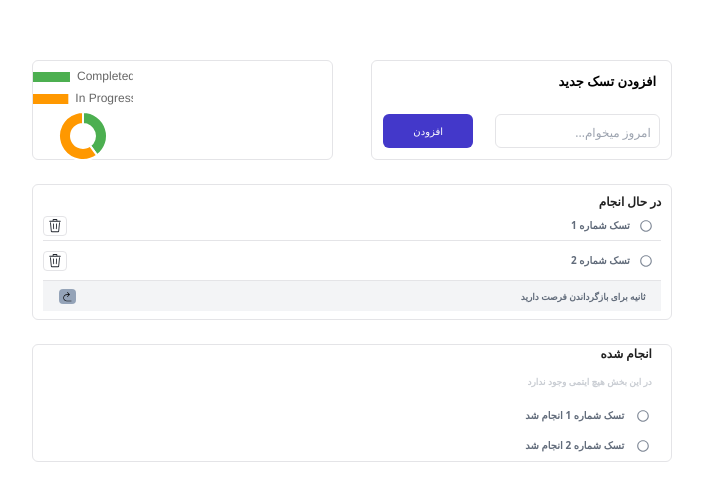
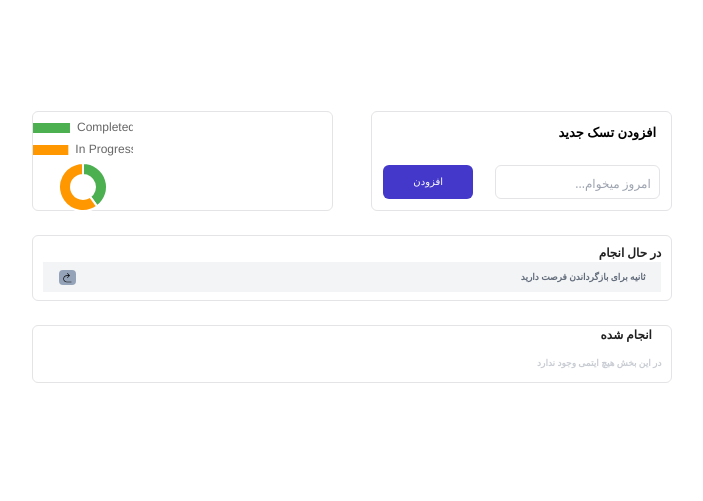
Before and after one commit to soheila-entezar/Todo, a Next.js app in the folder client/: page / in a window 1280 px wide. Shown: the part 139-640 px from the top of the page, without its empty margins (288-991 px from the left). Built offline with nearby package versions, Linux system fonts and the light colour scheme.

Commit message:
The part is done and done

```diff
--- a/client/app/store.ts
+++ b/client/app/store.ts
@@ -38,7 +38,9 @@ const useTodoStore = create<TodoStore>((set) => ({
         // اضافه کردن تسک به لیست حذف شده
         return {
           todos: state.todos.filter((todo) => todo.id !== id),
-          deletedTodos: [...state.deletedTodos, todoToDelete]
+          deletedTodos: [...state.deletedTodos, todoToDelete],
+
+
         };
       }
       return state;
--- a/client/components/AddToDo/AddToDO.tsx
+++ b/client/components/AddToDo/AddToDO.tsx
@@ -23,7 +23,7 @@ function AddToDO() {
       <button type="submit" className="w-[30%] h-[35%] text-[10px] bg-[#4338ca] text-white rounded-md flex justify-center items-center ">
         افزودن
       </button>
-      <input onChange={(e)=>setTask(e.target.value)} type="text" name="{task}" id="" style={{direction:'rtl'}} className="w-[55%] h-[35%] placeholder:text-[12px] px-2 outline-none border border-[#e4e4e7] rounded-md " placeholder="امروز میخوام..."/>
+      <input onChange={(e)=>setTask(e.target.value)} type='text' value={task} name="{task}" id="" style={{direction:'rtl'}} className="w-[55%] h-[35%] placeholder:text-[12px] px-2 outline-none border border-[#e4e4e7] rounded-md " placeholder="امروز میخوام..."/>
     </form>
   );
 }
--- a/client/components/ToDoList/ToDoList.tsx
+++ b/client/components/ToDoList/ToDoList.tsx
@@ -1,80 +1,75 @@
-'use client'
+'use client';
 import { GoTrash } from "react-icons/go";
 import { RiCheckboxBlankCircleLine } from "react-icons/ri";
 import { TfiBackRight } from "react-icons/tfi";
 import useTodoStore from "@/app/store";
-import { create } from "domain";
 import { stat } from "fs";
 
 function ToDoList() {
-const todoes=useTodoStore((stat)=>stat.todos)
-const toggleTodo=useTodoStore((stat)=>stat.toggleTodo)
-
-
-
+  // Correcting the use of state
+  const todos = useTodoStore(state => state.todos);
+  const toggleTodo = useTodoStore(state => state.toggleTodo);
+const deleteTodo=useTodoStore((stat)=>stat.deleteTodo);
+const setDeletedTodos=useTodoStore((stat)=>stat.setDeletedTodos)
+const restoreTodo=useTodoStore((stat)=>stat.restoreTodo)
 
   return (
     <>
-    {/* in progress */}
+      {/* In progress */}
       <div className="w-[100%] mt-6 border border-[#e4e4e7] rounded-md">
         <div className="w-[100%] my-2 flex flex-wrap justify-center">
           <h2 className="w-[97%] min-h-[10px] flex justify-end text-[12px] font-semibold text-[#212121]">در حال انجام</h2>
           <ul className="w-[100%] flex flex-wrap justify-center">
-            <li className="w-[97%] flex justify-between items-center min-h-[30px] border-b-[1px] border-[#e4e4e7]">
-              <button className="w-[4%] min-h-[20px] text-[14px] text-[#22272f]  flex justify-center items-center border border-[#e4e4e7] rounded-[4px]">
+            {todos.filter(todo => !todo.completed).map((todo, index) => (
+              <li key={index} className="w-[97%] flex justify-between items-center min-h-[30px] border-b-[1px] border-[#e4e4e7]">
+                <button onClick={()=>deleteTodo(todo.id)} className="w-[4%] min-h-[20px] text-[14px] text-[#22272f] flex justify-center items-center border border-[#e4e4e7] rounded-[4px]">
                   <GoTrash />
                 </button>
-              <div className="w-[85%] flex justify-end  items-center text-[14px]">
-                <div className="w-[85%] text-[10px] flex justify-end text-[#626c7b] font-semibold">تسک شماره 1</div>
-                <div className=" w-[6%] text-[14px] flex justify-center text-[#818a98]">
-
+                <div className="w-[85%] flex justify-end items-center text-[14px]" onClick={()=>toggleTodo(todo.id)}>
+                  <div className="w-[85%] text-[10px] flex justify-end text-[#626c7b] font-semibold">{todo.text}</div>
+                  <div className="w-[6%] text-[14px] flex justify-center text-[#818a98]">
                     <RiCheckboxBlankCircleLine />
                   </div>
                 </div>
               </li>
-            <li className="w-[97%] flex justify-between items-center min-h-[40px] border-b-[1px] border-[#e4e4e7]">
-              <button className="w-[4%] min-h-[20px] text-[14px] text-[#22272f]  flex justify-center items-center border border-[#e4e4e7] rounded-[4px]">
-                <GoTrash />
+            ))}
+          </ul>
+
+          <div className="w-[97%] min-h-[30px] bg-[#f3f4f6] flex justify-between items-center px-4">
+            <button onClick={()=>restoreTodo} className="w-[3%] h-[50%] flex justify-center items-center text-[11px] font-semibold bg-[#94a3b8] rounded-[4px]">
+              <TfiBackRight />
             </button>
-              <div className="w-[85%] flex justify-end  items-center text-[14px]">
-                <div className="w-[85%] text-[10px] flex justify-end text-[#626c7b] font-semibold">تسک شماره 2</div>
-                <div className=" w-[6%] text-[14px] flex justify-center text-[#818a98]">
+            <span className="w-[85%] text-[9px] text-[#626c7b] font-semibold flex justify-end" >ثانیه برای بازگرداندن فرصت دارید </span>
+          </div>
+        </div>
+      </div>
+
+      {/* Done */}
+      <div className="w-[100%] min-h-[50px] flex flex-wrap items-center mt-6 border border-[#e4e4e7] rounded-md">
+        <h2 className="w-[97%] min-h-[10px] flex justify-end text-[12px] font-semibold text-[#212121]">انجام شده</h2>
+
+
+        <ul className="w-[100%] flex flex-wrap justify-center">
+        {todos.filter(todo => todo.completed).length > 0 ? (
+    todos.filter(todo => todo.completed).map((todo, index) => (
+      <li key={index} className="w-[97%] flex justify-between items-center min-h-[30px] ">
+        <div className="w-[100%] flex justify-end items-center text-[14px]" onClick={() => toggleTodo(todo.id)}>
+          <div className="w-[85%] text-[10px] flex justify-end text-[#626c7b] font-semibold">{todo.text} </div>
+          <div className="w-[6%] text-[14px] flex justify-center text-[#818a98]">
             <RiCheckboxBlankCircleLine />
           </div>
         </div>
       </li>
-          </ul>
-          <div className="w-[97%] min-h-[30px] bg-[#f3f4f6] flex justify-between items-center px-4">
-            <button className="w-[3%] h-[50%] flex justify-center items-center text-[11px] font-semibold bg-[#94a3b8] rounded-[4px]"><TfiBackRight /></button>
-            <span className="w-[85%] text-[9px] text-[#626c7b] font-semibold flex justify-end">ثانیه برای بازگرداندن فرصت دارید </span>
+    ))
+  ) : (
+    <div className="w-[97%] min-h-[10px] my-3 text-[9px] text-[#c9cdd3] font-semibold flex justify-end">
+      در این بخش هیچ ایتمی وجود ندارد
     </div>
-        </div>
-      </div>
-
-      {/* done */}
-      <div className="w-[100%] min-h-[50px] flex flex-wrap items-center mt-6 border border-[#e4e4e7] rounded-md">
-            <h2 className="w-[97%] min-h-[10px] flex justify-end text-[12px] font-semibold text-[#212121]">انجام شده</h2>
-            <div className="w-[97%] min-h-[10px] my-3 text-[9px] text-[#c9cdd3] font-semibold flex justify-end">در این بخش هیچ ایتمی وجود ندارد</div>
-            <ul className="w-[100%] flex flex-wrap justify-center">
-            <li className="w-[97%] flex justify-between items-center min-h-[30px] ">
-              <div className="w-[100%] flex justify-end  items-center text-[14px]">
-                <div className="w-[85%] text-[10px] flex justify-end text-[#626c7b] font-semibold">تسک شماره 1 انجام شد</div>
-                <div className=" w-[6%] text-[14px] flex justify-center text-[#818a98]">
-                  <RiCheckboxBlankCircleLine />
-                </div>
-              </div>
-            </li>
-            <li className="w-[97%] min-h-[30px] flex justify-between items-center  ">
-              <div className="w-[100%] flex justify-end  items-center text-[14px]">
-                <div className="w-[85%] text-[10px] flex justify-end text-[#626c7b] font-semibold">تسک شماره 2 انجام شد</div>
-                <div className=" w-[6%] text-[14px] flex justify-center text-[#818a98]">
-                  <RiCheckboxBlankCircleLine />
-                </div>
-              </div>
-            </li>
+  )}
         </ul>
       </div>
     </>
   );
 }
+
 export default ToDoList;
```
Lines whose indentation alone changed are shown as unchanged.
